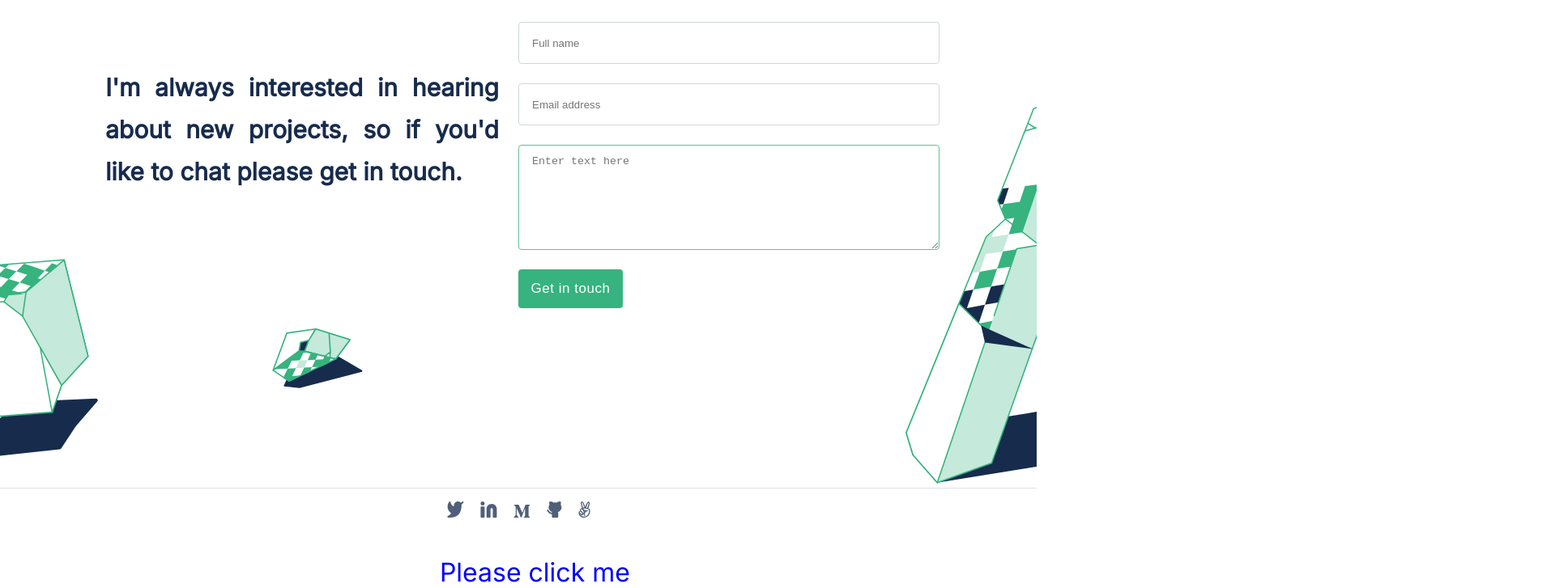
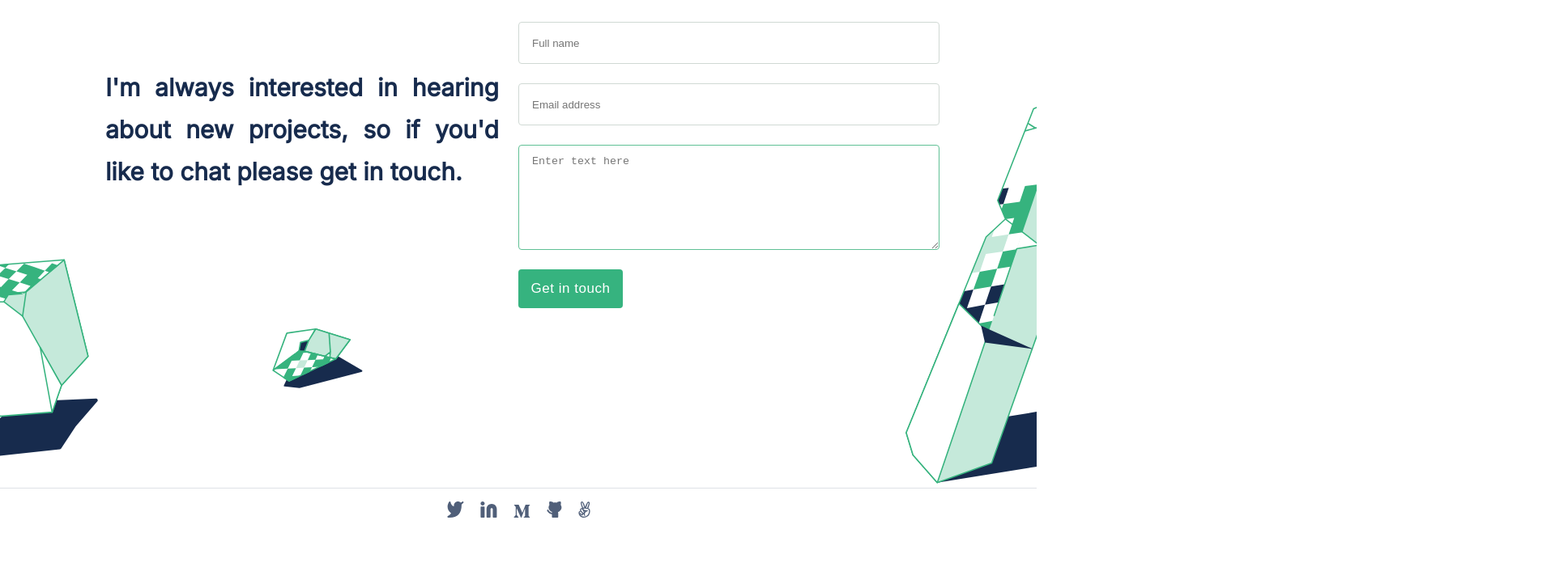
Before and after one commit to usamamaliq/Portfolio, a website: page index.html in a window 1280 px wide. Shown: the part 3126-3853 px from the top of the page at 81% size, 1920 px wide, since content can reach past the window. After the commit the page ends 3796 px from the top, so only its background shows below. Drawn offline with Linux system fonts and the light colour scheme.

Commit message:
Fix accessibility for resize and moving content

```diff
--- a/index.html
+++ b/index.html
@@ -223,7 +223,6 @@
     <button class="f-button" type="submit">Get in touch</button>
 </form>
 </div>
-<div class="click-text">Please click me</div>
 </div>
 <div class="end-social-media">
   <ul class="social-media footer-bg">
--- a/style.css
+++ b/style.css
@@ -614,12 +614,6 @@ a:active {
     margin-left: 0;
   }
 
-  .click-text {
-    color: blue;
-    font-size: 32px;
-    animation: 3s infinite alternate slidein;
-  }
-
   @keyframes slidein {
     from {
       margin-left: 100%;
```
